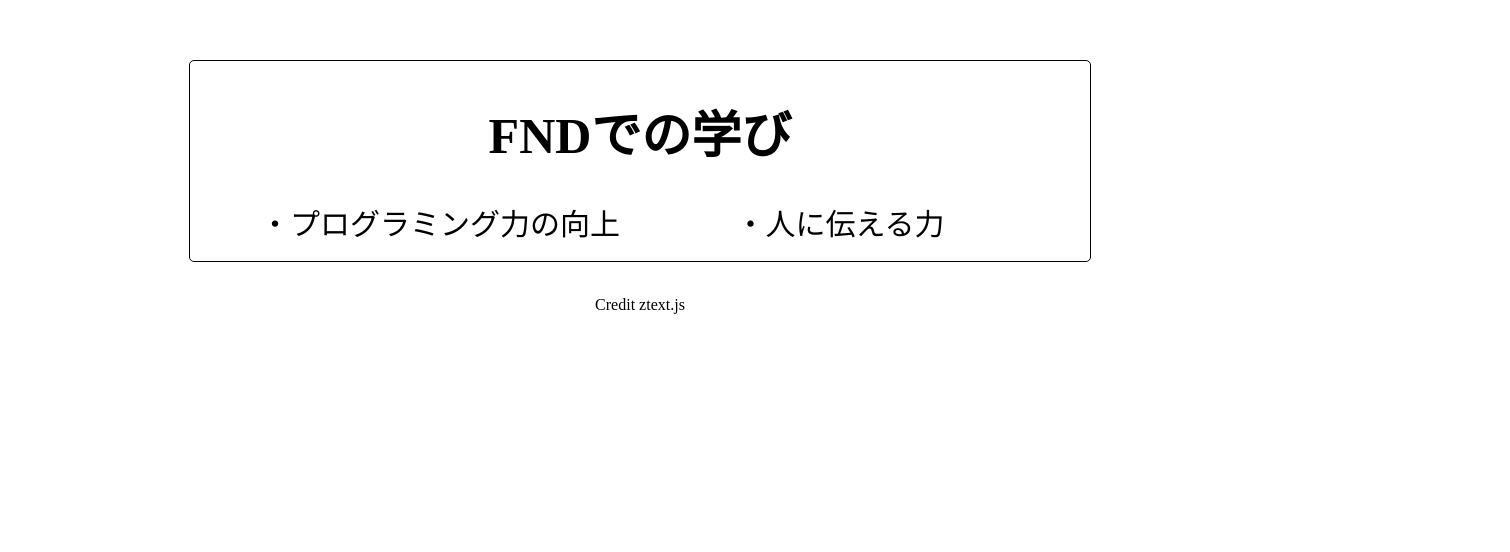
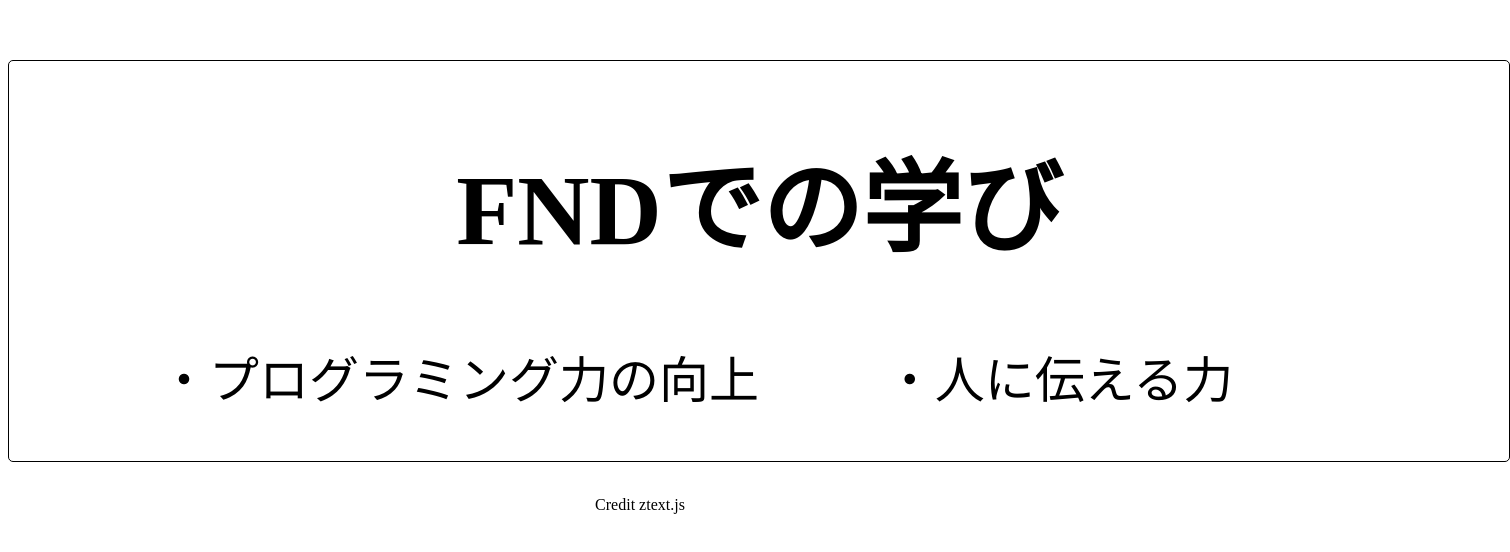
Before and after one commit to Fumiya-Matsune/Fumiya-Matsune.fnd38, a plain HTML site: page index.html in a window 1280 px wide. Shown: the part 3304-3856 px from the top of the page, 1510 px wide, since content can reach past the window. Before the commit the page ends 3804 px from the top, so only its background shows below. Drawn offline with Linux system fonts and the light colour scheme.

Commit message:
Update style.css

```diff
--- a/style.css
+++ b/style.css
@@ -78,7 +78,7 @@ html {
 
 .yokonarabe{
 overflow:hidden;
-width:800px;
+width:1200px;
 margin:0 auto;
 }
 .yokonarabe>div{
@@ -87,7 +87,7 @@ width:50%;
 }
 
 .middle {
-    font-size: 30px;
+    font-size: 50px;
 }
 
 .middle:hover {
@@ -95,7 +95,7 @@ width:50%;
 }
 
 .large {
-    font-size: 50px;
+    font-size: 100px;
 }
 
 /* .h2sky {
@@ -122,8 +122,8 @@ width:50%;
     border-top: 1px solid black;
     border-left: 1px solid black;
     border-right: 1px solid black;
-    width: 900px;
-    height: 200px;
+    width: 1500px;
+    height: 400px;
     border-radius: 5px;
     margin: auto;
     display: block;
```
